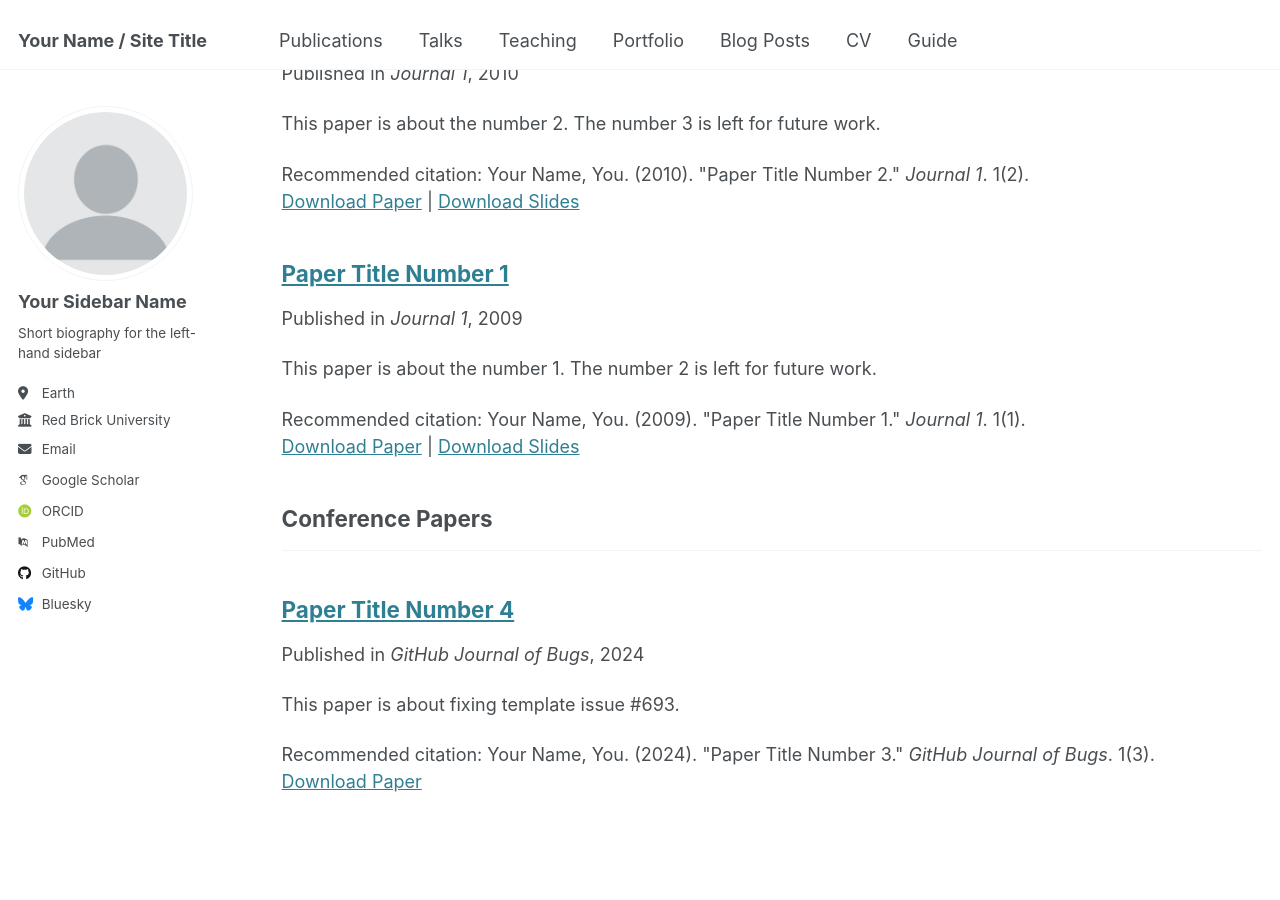
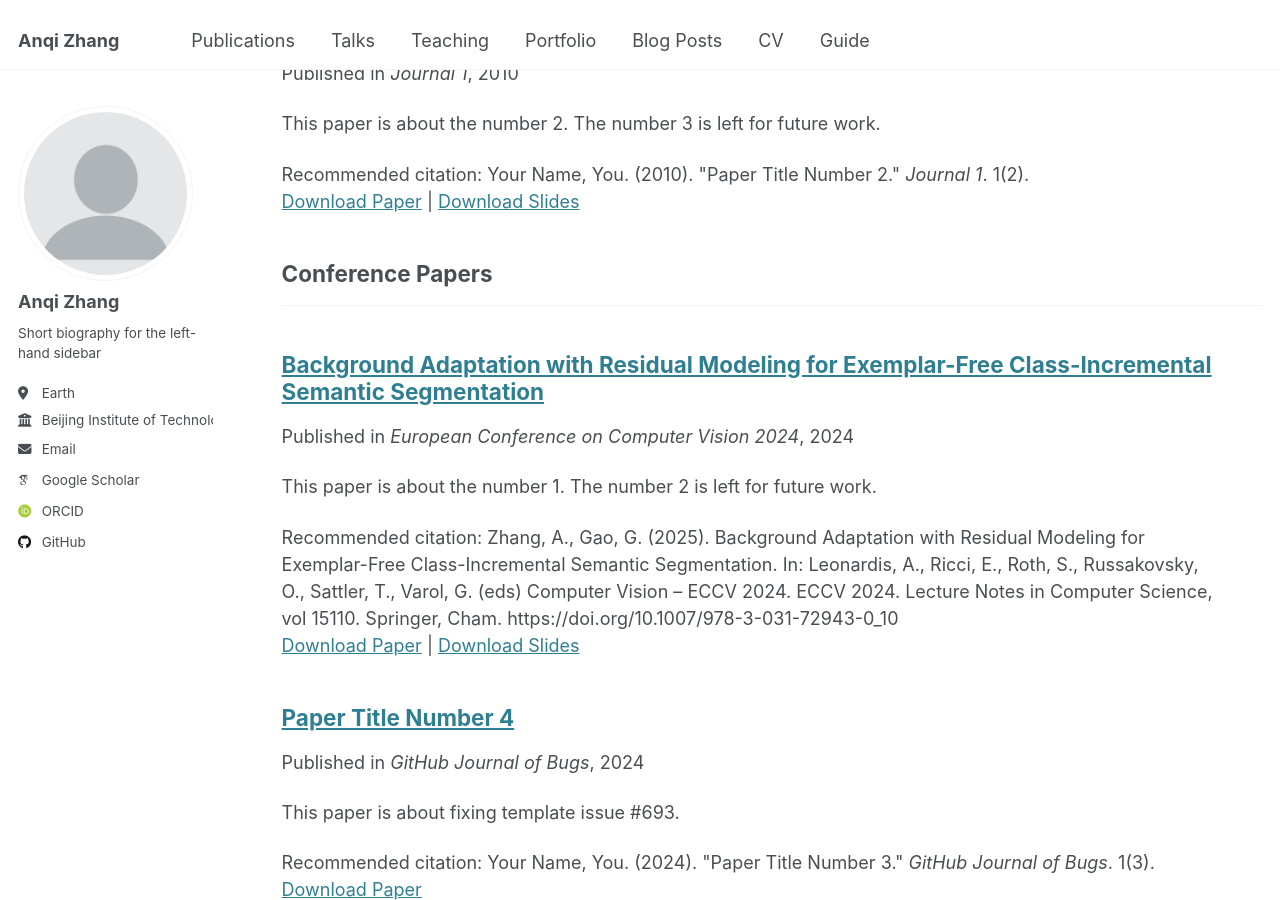
Before and after one commit to ANDYZAQ/ANDYZAQ.github.io, a Jekyll site: the page built from _pages/publications.html, in a window 1280 px wide and 900 px high, scrolled down 541 px. Built offline with Jekyll 4.4.1, drawn with Linux system fonts in a browser that asks for light colours; some web fonts are replaced.

Commit message:
update part of

```diff
--- a/_config.yml
+++ b/_config.yml
@@ -9,11 +9,11 @@
 # Basic Site Settings
 locale                   : "en-US"
 site_theme               : "default"
-title                    : "Your Name / Site Title"
+title                    : "Anqi Zhang"
 title_separator          : "-"
 name                     : &name "Your Name"
 description              : &description "personal description"
-url                      : https://academicpages.github.io # the base hostname & protocol for your site e.g. "https://[your GitHub username].github.io"
+url                      : https://ANDYZAQ.github.io # the base hostname & protocol for your site e.g. "https://[your GitHub username].github.io"
 baseurl                  : "" # the subpath of your site, e.g. "/blog"
 repository               : "academicpages/academicpages.github.io"
 
@@ -23,21 +23,21 @@ repository               : "academicpages/academicpages.github.io"
 author:
   # Biographic information
   avatar           : "profile.png"
-  name             : "Your Sidebar Name"
+  name             : "Anqi Zhang"
   pronouns         : # example: "she/her"
   bio              : "Short biography for the left-hand sidebar"
   location         : "Earth"
-  employer         : "Red Brick University"
+  employer         : "Beijing Institute of Technology"
   uri              : # URL
-  email            : "none@example.org"
+  email            : "Check it in my published papers. "
 
   # Academic websites
   arxiv            : # URL - Update with the correct link to your profile
-  googlescholar    : "https://scholar.google.com/citations?user=PS_CX0AAAAAJ"
+  googlescholar    : "https://scholar.google.com/citations?user=DmRZv5sAAAAJ&hl"
   impactstory      : # URL
-  orcid            : "http://orcid.org/yourorcidurl"
+  orcid            : "http://orcid.org/0000-0002-2112-8199"
   semantic         : # URL
-  pubmed           : "https://www.ncbi.nlm.nih.gov/pubmed/?term=john+snow"
+  pubmed           : # "https://www.ncbi.nlm.nih.gov/pubmed/?term=john+snow"
   researchgate     : # URL
   scopus           : # URL
 
@@ -45,12 +45,12 @@ author:
   bitbucket        : # Username - Update with your username on the site
   codepen          : # Username
   dribbble         : # Username
-  github           : "academicpages"
+  github           : "ANDYZAQ"
   kaggle           : # Username
   stackoverflow    : # User number or user number and name (i.e., use "1" or "1/jeff-atwood")
 
   # Social media
-  bluesky          : "bsky.app" # Replace this with you Bluesky username
+  bluesky          : # "bsky.app" # Replace this with you Bluesky username
   facebook         : # Username
   flickr           : # Username
   foursquare       : # Username
--- a/_publications/2009-10-01-paper-title-number-1.md
+++ /dev/null
@@ -1,14 +0,0 @@
----
-title: "Paper Title Number 1"
-collection: publications
-category: manuscripts
-permalink: /publication/2009-10-01-paper-title-number-1
-excerpt: 'This paper is about the number 1. The number 2 is left for future work.'
-date: 2009-10-01
-venue: 'Journal 1'
-slidesurl: 'http://academicpages.github.io/files/slides1.pdf'
-paperurl: 'http://academicpages.github.io/files/paper1.pdf'
-citation: 'Your Name, You. (2009). &quot;Paper Title Number 1.&quot; <i>Journal 1</i>. 1(1).'
----
-
-The contents above will be part of a list of publications, if the user clicks the link for the publication than the contents of section will be rendered as a full page, allowing you to provide more information about the paper for the reader. When publications are displayed as a single page, the contents of the above "citation" field will automatically be included below this section in a smaller font.
--- /dev/null
+++ b/_publications/BARM.md
@@ -0,0 +1,14 @@
+---
+title: "Background Adaptation with Residual Modeling for Exemplar-Free Class-Incremental Semantic Segmentation"
+collection: publications
+category: conferences
+permalink: /publication/BARM
+excerpt: 'This paper is about the number 1. The number 2 is left for future work.'
+date: 2024-11-29
+venue: 'European Conference on Computer Vision 2024'
+slidesurl: 'http://academicpages.github.io/files/slides1.pdf'
+paperurl: 'https://www.ecva.net/papers/eccv_2024/papers_ECCV/papers/06856.pdf'
+citation: 'Zhang, A., Gao, G. (2025). Background Adaptation with Residual Modeling for Exemplar-Free Class-Incremental Semantic Segmentation. In: Leonardis, A., Ricci, E., Roth, S., Russakovsky, O., Sattler, T., Varol, G. (eds) Computer Vision – ECCV 2024. ECCV 2024. Lecture Notes in Computer Science, vol 15110. Springer, Cham. https://doi.org/10.1007/978-3-031-72943-0_10'
+---
+
+The contents above will be part of a list of publications, if the user clicks the link for the publication than the contents of section will be rendered as a full page, allowing you to provide more information about the paper for the reader. When publications are displayed as a single page, the contents of the above "citation" field will automatically be included below this section in a smaller font.
```
